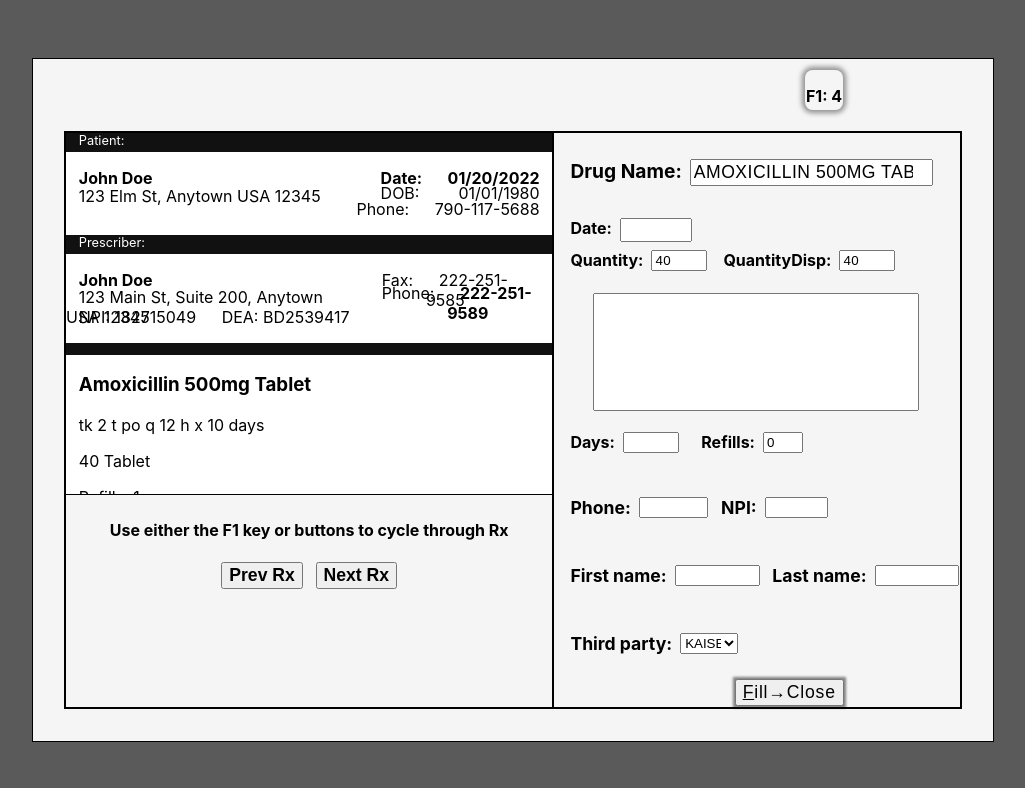
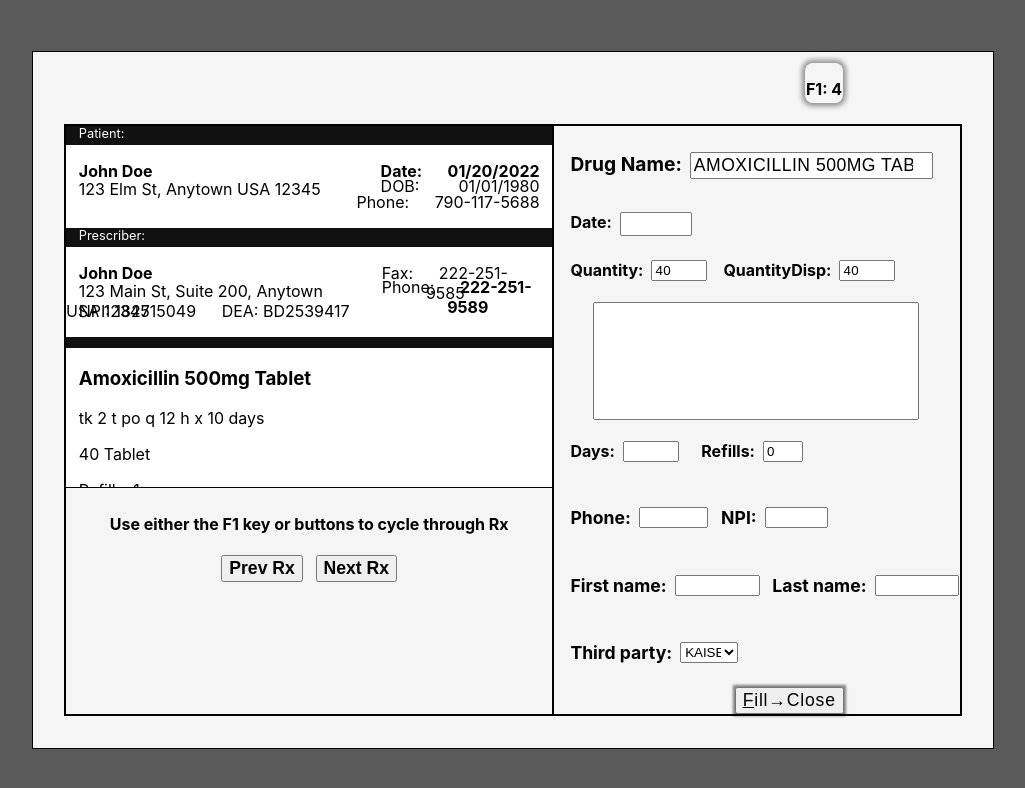
Before and after one commit to Asurakun1/prescription-simulator, a React (Create React App) app: page / in a window 1280 px wide. Shown: the top 788 px of the page, without its empty margins (127-1152 px from the left). Built offline with nearby package versions, Linux system fonts and the light colour scheme.

Commit message:
minor height adjustment

```diff
--- a/src/Components/RightHandWindow/InstructionsQuantity/InstructionsQuantity.css
+++ b/src/Components/RightHandWindow/InstructionsQuantity/InstructionsQuantity.css
@@ -40,7 +40,7 @@
 
 .instruct-sigs .date{
     flex-direction: column;
-    max-height: 4vh;
+    max-height: 6vh;
 }
 
 .instruct-sigs .date h4 input{
```
